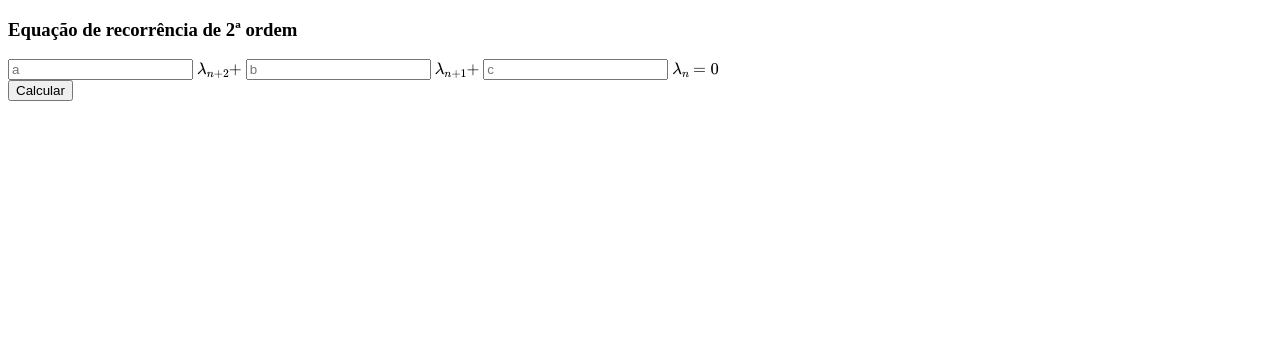
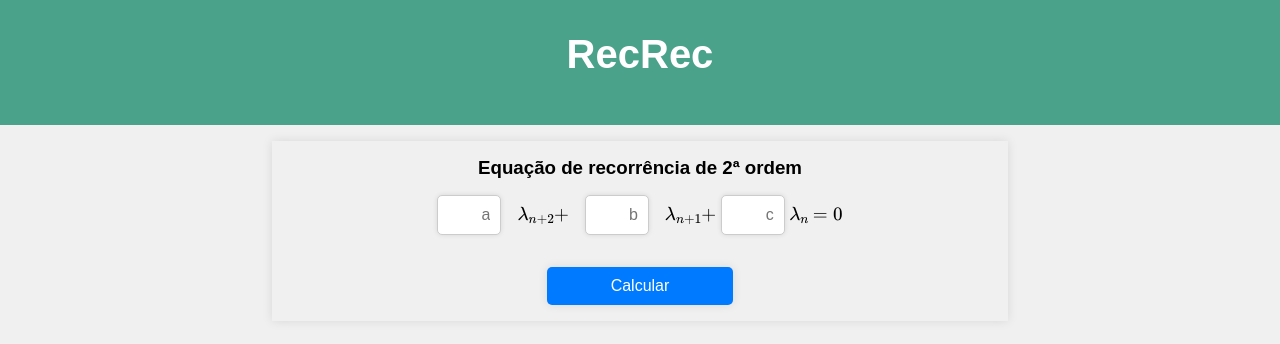
Before and after one commit to ClaraLeticia/RecRec, a Django app: page / in a window 1280 px wide. Shown: the top 344 px of the page. Run offline with Django 5.2, Linux system fonts and the light colour scheme; some libraries are stand-ins or nearby versions.

Commit message:
estilização inicial

```diff
--- a/recu2/settings.py
+++ b/recu2/settings.py
@@ -118,6 +118,7 @@ USE_TZ = True
 # https://docs.djangoproject.com/en/5.1/howto/static-files/
 
 STATIC_URL = 'static/'
+STATICFILES_DIRS = [BASE_DIR / "static"]
 
 # Default primary key field type
 # https://docs.djangoproject.com/en/5.1/ref/settings/#default-auto-field
--- /dev/null
+++ b/static/css/style.css
@@ -0,0 +1,134 @@
+/* Estilização geral */
+* {
+    box-sizing: border-box;
+    margin: 0;
+    padding: 0;
+}
+
+/* Estilização básica */
+body {
+    font-family: Arial, sans-serif;
+    background-color: #f0f0f0;
+    margin: 0;
+    padding: 0;
+    width: 100vw;
+    height: 100vh;
+    display: flex;
+    flex-direction: column;
+    align-items: center;
+}
+
+/* Estilização do header */
+header {
+    width: 100%;
+    background-color: #4aa28a;
+    text-align: center;
+    padding: 2rem;
+}
+
+header h1 {
+    font-size: 2.5rem;
+    color: #fff;
+    margin-bottom: 1rem;
+}
+
+header h2 {
+    font-size: 1.25rem;
+    color: #eee;
+    margin-bottom: 1rem;
+}
+
+/* Estilização do container principal */
+main {
+    width: 100%;
+    display: flex;
+    flex-grow: 1;
+    flex-direction: column;
+    padding: 1rem;
+    gap: 1rem;
+    background-color: #f0f0f0;
+}
+
+@media (min-width: 1200px) {
+    main {
+        width: 60%;
+    }
+}
+
+/* Estilização do formulário */
+form {
+    width: 100%;
+    display: flex;
+    flex-direction: column;
+    justify-content: center;
+    align-items: center;
+    gap: 1rem;
+    padding: 1rem;
+    box-shadow: 0 0 10px rgba(0, 0, 0, 0.1);
+}
+
+.form-inputs {
+    display: flex;
+    justify-content: center;
+    align-items: center;
+    flex-wrap: wrap;
+    gap: 1rem;
+}
+
+.form-inputs input {
+    width: 4rem;
+    padding: 10px;
+    border: 1px solid #ccc;
+    border-radius: 5px;
+    box-shadow: 0 0 5px rgba(0, 0, 0, 0.1);
+    font-size: 16px;
+    text-align: right;
+    transition: width 0.3s ease;
+}
+
+.form-inputs input::-webkit-outer-spin-button,
+.form-inputs input::-webkit-inner-spin-button {
+    -webkit-appearance: none;
+}
+
+.form-inputs input:focus {
+    outline: none;
+    border-color: #007bff;
+}
+
+label {
+    pointer-events: none;
+}
+
+form button {
+    padding: 10px 4rem;
+    margin-top: 1rem;
+    border: none;
+    background-color: #007bff;
+    color: #fff;
+    font-size: 16px;
+    cursor: pointer;
+    border-radius: 5px;
+    box-shadow: 0 0 10px rgba(0, 0, 0, 0.1);
+}
+
+/* Estilização da resposta */
+main h3 {
+    text-align: center;
+}
+.resposta {
+    display: flex;
+    justify-content: center;
+    align-items: center;
+    flex-direction: row;
+    flex-wrap: wrap;
+    gap: 0.5rem;
+    font-size: 1.5rem;
+    color: #333;
+    border-radius: 5px;
+    box-shadow: 0 0 10px rgba(0, 0, 0, 0.1);
+    word-wrap: break-word;
+    padding: 1rem;
+    background-color: #f0f0f0;
+
+}
--- /dev/null
+++ b/static/js/scripts.js
@@ -0,0 +1,9 @@
+document.addEventListener('keydown', function(event) {
+    if (event.key === 'Tab') {
+        event.preventDefault();
+        let inputs = document.querySelectorAll('.form-inputs input, button');
+        let currentIndex = Array.prototype.indexOf.call(inputs, document.activeElement);
+        let nextIndex = (currentIndex + 1) % inputs.length;
+        inputs[nextIndex].focus();
+    }
+});
--- a/template/index.html
+++ b/template/index.html
@@ -7,10 +7,17 @@
     <script type="text/javascript" id="MathJax-script" async
         src="https://cdn.jsdelivr.net/npm/mathjax@3.0.0/es5/tex-mml-chtml.js">
     </script>
+    {% load static %}
+    <link rel="stylesheet" href="{% static 'css/style.css' %}">
 </head>
 
 <body>
 
+    <header>
+        <h1>RecRec</h1>
+    </header>
+
+    <main>
         <form action="{% url 'index' %}" method="post"> {% csrf_token %}
             <h3>Equação de recorrência de 2ª ordem</h3>
 
@@ -39,6 +46,10 @@
             {% endif %}
         </div>
         {% endif %}
+    </main>
+
+    <script src="{% static 'js/scripts.js' %}"></script>
+
 </body>
 
 </html>
```
